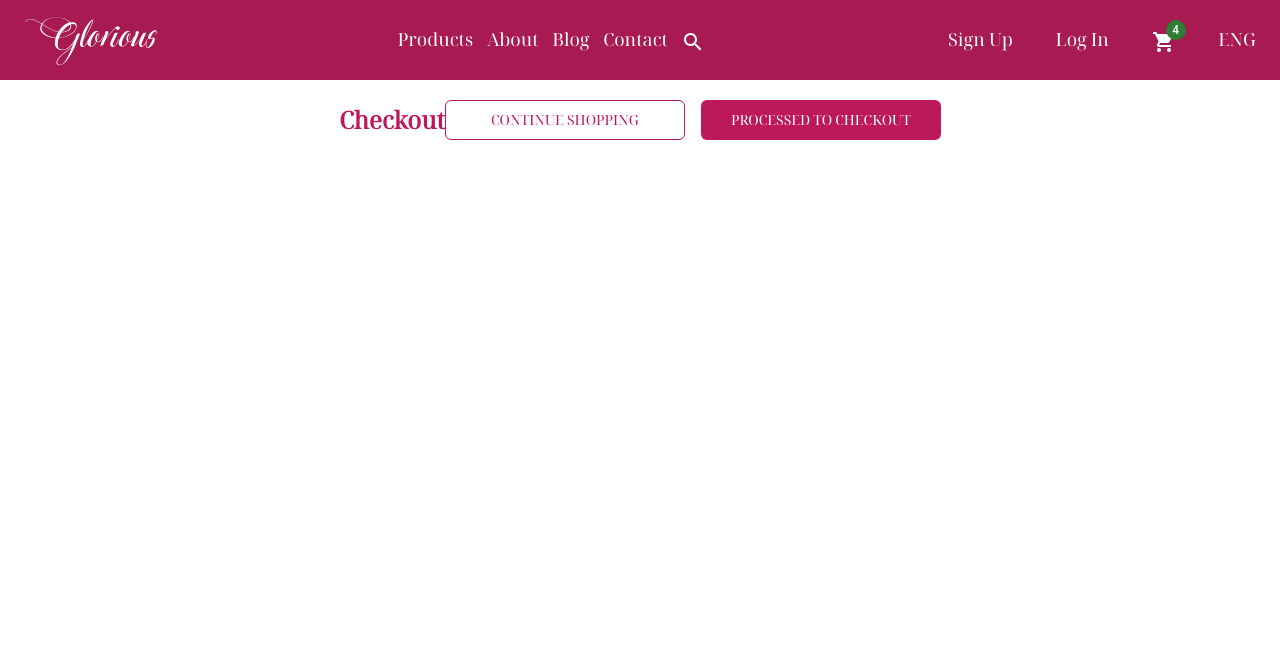
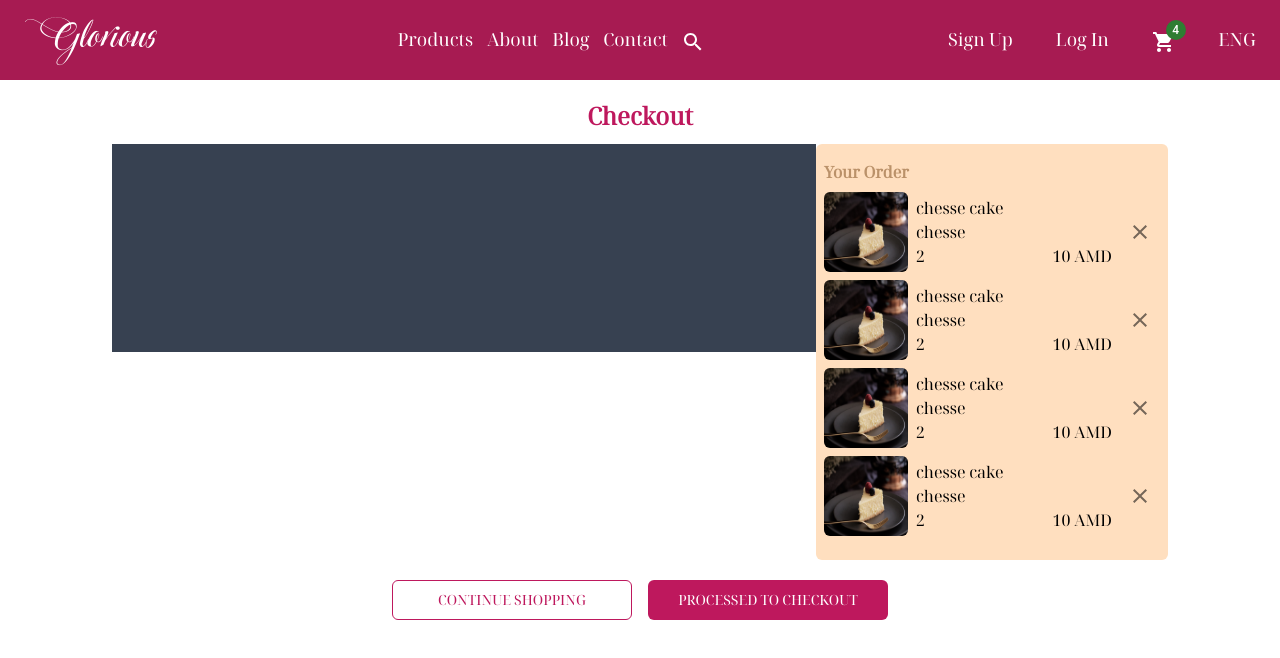
Before and after one commit to alaahendam/cake-shop, a Next.js app: page /shoppingCard in a window 1280 px wide. Both pictures are taken after a click on the button "PROCESSED TO CHECKOUT". Shown: the top 658 px of the page. Built offline with nearby package versions, Linux system fonts and the light colour scheme; no server answers.

Commit message:
add checkout page

```diff
--- a/src/components/shopping/checkout.jsx
+++ b/src/components/shopping/checkout.jsx
@@ -2,11 +2,85 @@ import React from "react";
 import { motion } from "framer-motion";
 import { useDispatch } from "react-redux";
 import { changeActiveProcess } from "@/redux/features/activeProcess";
+import CloseIcon from "@mui/icons-material/Close";
+import { IconButton } from "@mui/material";
+import Image from "next/image";
 const Checkout = () => {
   const dispatch = useDispatch();
+  const data = [
+    {
+      name: "chesse cake",
+      flavour: "chesse",
+      img: "cheeseCake.jpg",
+      price: "10 AMD",
+      quantity: 2,
+      total: "20 AMD",
+    },
+    {
+      name: "chesse cake",
+      flavour: "chesse",
+      img: "cheeseCake.jpg",
+      price: "10 AMD",
+      quantity: 2,
+      total: "20 AMD",
+    },
+    {
+      name: "chesse cake",
+      flavour: "chesse",
+      img: "cheeseCake.jpg",
+      price: "10 AMD",
+      quantity: 2,
+      total: "20 AMD",
+    },
+    {
+      name: "chesse cake",
+      flavour: "chesse",
+      img: "cheeseCake.jpg",
+      price: "10 AMD",
+      quantity: 2,
+      total: "20 AMD",
+    },
+  ];
   return (
-    <div className="flex justify-center items-center">
-      <h1 className="text-2xl text-pink-700 font-semibold">Checkout</h1>
+    <div className="flex justify-center items-center flex-col py-5">
+      <h1 className="text-2xl text-pink-700 font-semibold pb-3">Checkout</h1>
+      <div
+        className="flex justify-center w-full flex-wrap px-5 md:px-28"
+        dir="rtl"
+      >
+        <div
+          className="bg-[#ffdfbf] basis-full md:basis-1/3 rounded-md px-2 py-4"
+          dir="ltr"
+        >
+          <h1 className="text-1xl text-[#ba9169] font-semibold">Your Order</h1>
+          <div>
+            {data.map((item) => (
+              <div className="flex items-center my-2">
+                <Image
+                  priority
+                  src={`/images/${item?.img ? item.img : "cheeseCake.jpg"}`}
+                  alt="Example Image"
+                  width={300}
+                  height={400}
+                  className="w-1/4 h-20 rounded-md "
+                />
+                <div className="w-2/3 px-2">
+                  <h2>{item.name}</h2>
+                  <p>{item.flavour}</p>
+                  <div className="flex justify-between">
+                    <p>{item.quantity}</p>
+                    <p>{item.price}</p>
+                  </div>
+                </div>
+                <IconButton>
+                  <CloseIcon />
+                </IconButton>
+              </div>
+            ))}
+          </div>
+        </div>
+        <div className="bg-gray-700 basis-full md:basis-2/3 h-52"></div>
+      </div>
       <div className="flex justify-center items-center py-5">
         <motion.button
           whileHover={{ scale: 1.05 }}
```
